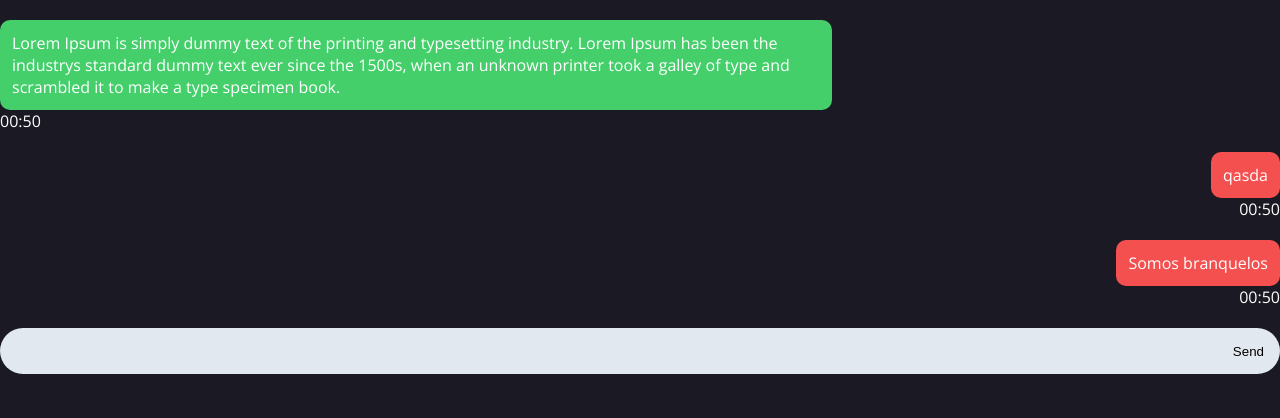
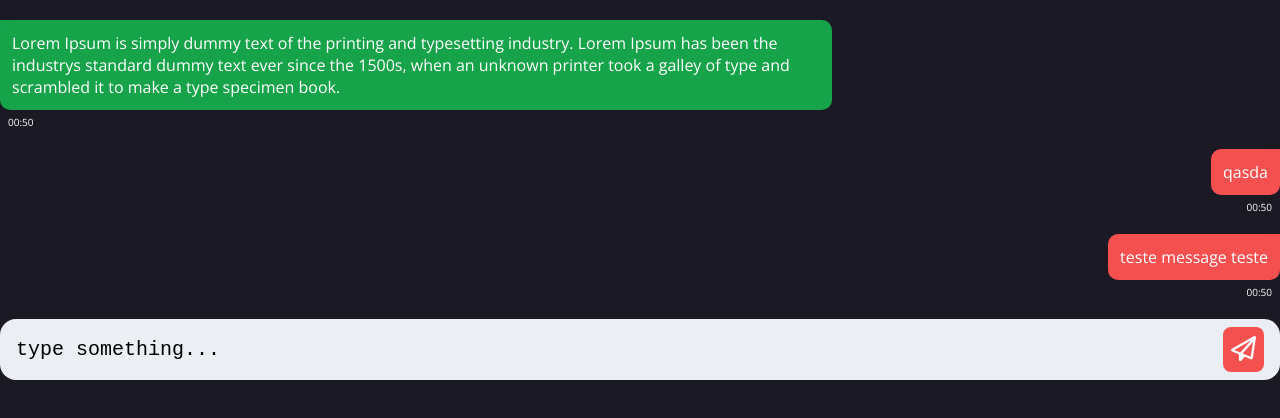
Before and after one commit to Ut-Devs/open-chat, a Vue app: page /chat in a window 1280 px wide. Shown: the top 418 px of the page. Built offline with nearby package versions, Linux system fonts and the light colour scheme.

Commit message:
feat: add icons lib, fix styling of input and fix deploy workflow

```diff
--- a/package.json
+++ b/package.json
@@ -13,6 +13,11 @@
 		"coverage": "vitest run --coverage"
 	},
 	"dependencies": {
+		"@fortawesome/fontawesome-svg-core": "^6.3.0",
+		"@fortawesome/free-brands-svg-icons": "^6.3.0",
+		"@fortawesome/free-regular-svg-icons": "^6.3.0",
+		"@fortawesome/free-solid-svg-icons": "^6.3.0",
+		"@fortawesome/vue-fontawesome": "^3.0.3",
 		"vue": "^3.2.45",
 		"vue-router": "4"
 	},
--- a/src/Views/Private/Chat/Chat.scss
+++ b/src/Views/Private/Chat/Chat.scss
@@ -4,8 +4,15 @@
 	width: 100vw;
 	height: 100vh;
 
+	&__form{
+		display: grid;
+		place-items: center;
+		padding: var(--spacing-sm);
+	}
+
 	&__body {
 		background-color: var(--background-primary-dark);
+		padding-inline: 3rem;
 		filter: brightness(1.2);
 	}
 }
--- a/src/Views/Private/Chat/Chat.vue
+++ b/src/Views/Private/Chat/Chat.vue
@@ -28,9 +28,7 @@ export default defineComponent({
 				{
 					id: 1,
 					content:
-						'Lorem Ipsum is simply dummy text of the printing and typesetting industry. Lorem Ipsum has been the industrys \
-							standard dummy text ever since the 1500s, when an unknown printer took a galley of type and \
-							scrambled it to make a type specimen book.',
+						'Lorem Ipsum is simply dummy text of the printing and typesetting industry. Lorem Ipsum has been the industrys standard dummy text ever since the 1500s, when an unknown printer took a galley of type and scrambled it to make a type specimen book.',
 					sendAt: new Date(),
 					recipient: 13,
 					sender: 12,
@@ -44,7 +42,7 @@ export default defineComponent({
 				},
 				{
 					id: 3,
-					content: 'Somos branquelos',
+					content: 'teste message teste',
 					sendAt: new Date(),
 					recipient: 12,
 					sender: 13,
--- a/src/Views/Private/Chat/components/Messages/Messages.scss
+++ b/src/Views/Private/Chat/components/Messages/Messages.scss
@@ -1,9 +1,27 @@
 .message{
     &__wrapper{
-
         margin: 2.5rem;
 
+        &--date{
+            margin-inline: .8rem;
+            margin-top: .5rem;
+            font-size: 1rem;
+        }
+
         &--sender{
+            position: relative;
+
+            &::after{
+                content: '';
+                position: absolute;
+                background-color: var(--color-primary);
+                width: 3rem;
+                height: 3rem;
+                border-radius: .8rem;
+                transform: skew(-45deg);
+                z-index: -1;
+            }
+
             max-width: 65%;
             margin-left: auto;
             display: flex;
@@ -28,6 +46,17 @@
             align-items: start;
             margin-block: 2rem;
 
+            &::after{
+                content: '';
+                position: absolute;
+                background-color: var(--color-secondary);
+                width: 3rem;
+                height: 3rem;
+                border-radius: .8rem;
+                transform: skew(45deg);
+                z-index: -1;
+            }
+
             &-content{
                 background-color: var(--color-secondary);
                 border-radius: 1rem;
--- a/src/Views/Private/Chat/components/Messages/Messages.vue
+++ b/src/Views/Private/Chat/components/Messages/Messages.vue
@@ -13,7 +13,7 @@
 		>
 			<span>{{ message.content }}</span>
 		</div>
-		<span>{{ date }}</span>
+		<span class="message__wrapper--date">{{ date }}</span>
 	</div>
 </template>
 
--- a/src/Views/Private/Chat/components/SendMessageInput/SendMessageInput.scss
+++ b/src/Views/Private/Chat/components/SendMessageInput/SendMessageInput.scss
@@ -1,15 +1,17 @@
 .wrapper{
   display: flex;
   background-color: var(--background-primary-light);
-  grid-template-columns: 3fr 1fr;
-  border-radius: 10rem;
   column-gap: var(--spacing-sm);
-  padding-left: var(--spacing-xl);
-  padding-right: var(--spacing-sm);
+  justify-content: space-between;
+  align-items: center;
+  width: 100%;
+  border-radius: var(--spacing-sm);
   transition: outline .2s ease-in-out;
+  padding-inline: var(--spacing-sm);
+  padding-block: var(--spacing-xs);
 
   &:focus-within {
-    outline: 0.3rem solid var(--color-secondary);
+    outline: 0.2rem solid var(--color-secondary);
   }
 
   &__input {
@@ -26,16 +28,21 @@
     }
 
     &::placeholder {
-      color: var(--text-color-primary);
+      color: var(--text-color-black);
     }
   }
 
   &__button {
-    background: none;
+    background-color: var(--color-primary);
+    padding: var(--spacing-xs);
+    border-radius: var(--spacing-xs);
     border: none;
+    color: white;
+    font-size: 2.5rem;
+    transition: .2s;
 
     &:hover {
-      background-color: var(--color-secondary);
+      background-color: var(--color-primary-darken);
     }
   }
 }
--- a/src/Views/Private/Chat/components/SendMessageInput/SendMessageInput.vue
+++ b/src/Views/Private/Chat/components/SendMessageInput/SendMessageInput.vue
@@ -1,7 +1,9 @@
 <template>
 	<div class="wrapper">
-		<textarea class="wrapper__input" />
-		<button class="wrapper__button">Send</button>
+		<textarea rows="1" placeholder="type something..." class="wrapper__input" />
+		<button class="wrapper__button">
+			<font-awesome-icon icon="fa-regular fa-paper-plane" />
+		</button>
 	</div>
 </template>
 
--- a/src/assets/css/globals.scss
+++ b/src/assets/css/globals.scss
@@ -4,8 +4,9 @@
 :root {
 	--background-primary-dark: #1a1924;
 	--color-primary: #f55050;
-	--color-secondary: #44cf6b;
-	--background-primary-light: #e2e8f0;
+	--color-primary-darken: #cf4343;
+	--color-secondary: #16a34a;
+	--background-primary-light: #ebeff3;
 	--text-color-primary: #fff;
 	--spacing-xxxs: 0.2rem;
 	--spacing-xxs: 0.4rem;
--- a/src/main.ts
+++ b/src/main.ts
@@ -3,4 +3,18 @@ import '@assets/css/globals.scss'
 import App from './App.vue'
 import router from '@router/index'
 
-createApp(App).use(router).mount('#app')
+import { library } from '@fortawesome/fontawesome-svg-core'
+
+/* import font awesome icon component */
+import { FontAwesomeIcon } from '@fortawesome/vue-fontawesome'
+
+/* import specific icons */
+import { faPaperPlane } from '@fortawesome/free-regular-svg-icons'
+
+/* add icons to the library */
+library.add(faPaperPlane)
+
+createApp(App)
+	.component('font-awesome-icon', FontAwesomeIcon)
+	.use(router)
+	.mount('#app')
```
Also changed, not shown: 1 other file (tests, documents, lock files or other folders).
